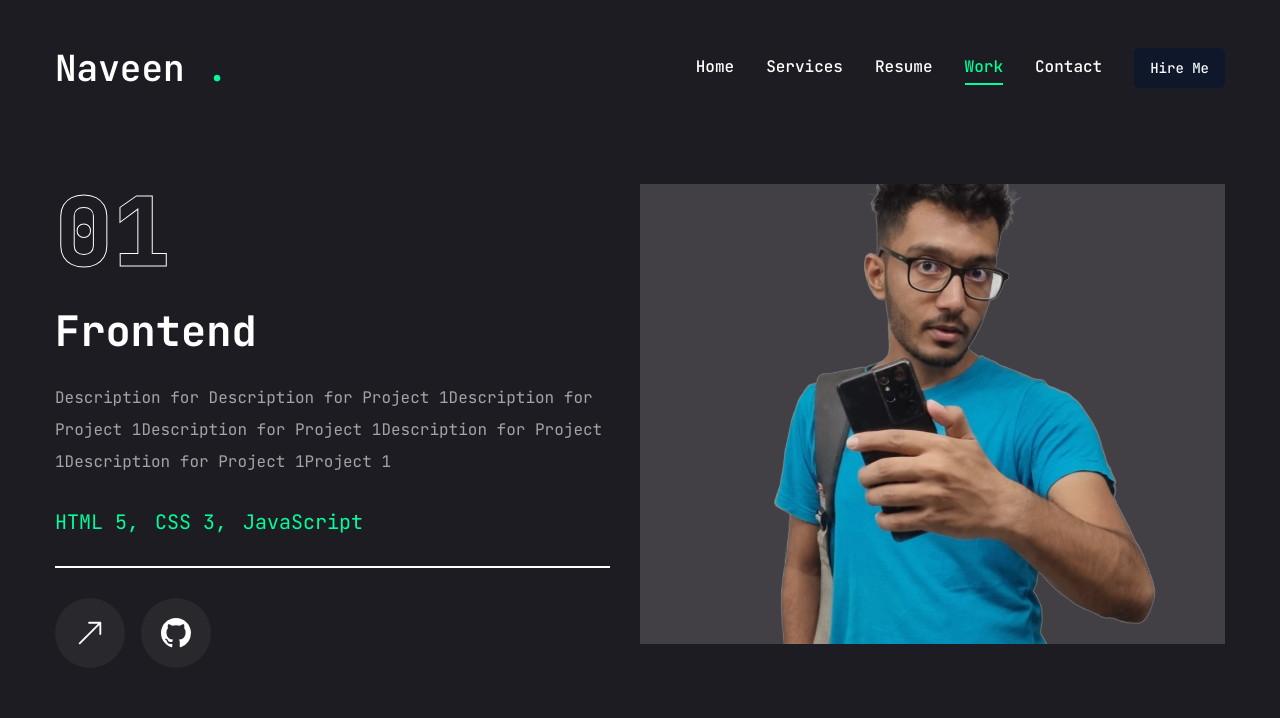
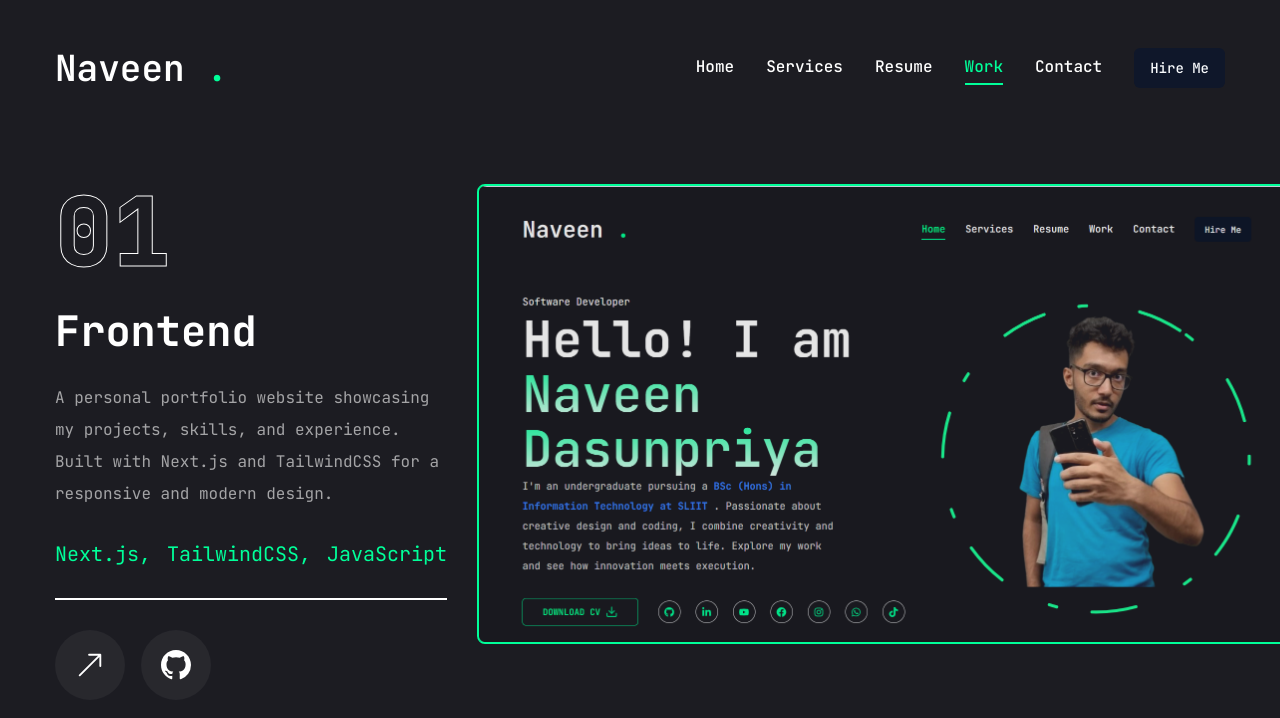
Before and after one commit to SouroN21/Portfolio_, a Next.js app: page /work in a window 1280 px wide. Shown: the top 718 px of the page. Built offline with nearby package versions, Linux system fonts and the light colour scheme.

Commit message:
project1

```diff
--- a/app/page.jsx
+++ b/app/page.jsx
@@ -10,11 +10,11 @@ const Home = () => {
           <div className="order-2 text-center xl:text-left xl:order-none">
             <span>Software Developer</span>
             <h1 className="h1">
-              Hello I am <br />
-              <span className="text-accent">Naveen Dasunpriya</span>
+              Hello! I am <br />
+              <span className="bg-gradient-to-b from-accent to-white bg-clip-text text-transparent">Naveen Dasunpriya</span>
             </h1>
             <p className="max-w-[500px] mb-9 text-white/80">
-              I'm an undergraduate pursuing a <span className="font-bold">BSc (Hons) in Information Technology at SLIIT </span>.
+              I'm an undergraduate pursuing a <span className="font-bold text-blue-500">BSc (Hons) in Information Technology at SLIIT </span>.
               Passionate about creative design and coding, I combine creativity and technology to bring ideas to life.
               Explore my work and see how innovation meets execution.
             </p>
--- a/app/work/page.jsx
+++ b/app/work/page.jsx
@@ -23,12 +23,12 @@ const projects = [
     {
         num: "01",
         category: "Frontend",
-        title: "Project 1",
-        description: "Description for Description for Project 1Description for Project 1Description for Project 1Description for Project 1Description for Project 1Project 1",
-        stack: [{ name: "HTML 5" }, { name: "CSS 3" }, { name: "JavaScript" }],
-        image: '/image.png',
-        live: "https://liveproject1.com",
-        github: "https://github.com/project1",
+        title: "Portfolio Website",
+        description: "A personal portfolio website showcasing my projects, skills, and experience. Built with Next.js and TailwindCSS for a responsive and modern design.",
+        stack: [{ name: "Next.js" }, { name: "TailwindCSS" }, { name: "JavaScript" }],
+        image: '/project1.png',
+        live: "https://portfolio-theta-five-91.vercel.app/",
+        github: "https://github.com/SouroN21/Portfolio_",
     },
     {
         num: "02",
@@ -69,9 +69,9 @@ const Work = () => {
                 className="min-h-[80vh] flex flex-col justify-center py-12 xl:px-0"
             >
                 <div className="container mx-auto">
-                    <div className="flex flex-col xl:flex-row xl:gap-[30px]">
-                        <div className="w-full xl:w-[50%] xl:h-[460px] flex flex-col xl:justify-between order-2 xl:order-none">
-                            <div className="flex flex-col gap-[30px] h-[50%]">
+                    <div className="flex flex-col xl:flex-row xl:gap-[30px] ">
+                        <div className="w-full xl:w-[50%] xl:h-[460px] flex flex-col xl:justify-between order-2 xl:order-none ">
+                            <div className="flex flex-col gap-[30px] h-[50%] ">
                                 {/* Outline num */}
                                 <div className="font-extrabold leading-none text-transparent text-8xl text-outline">
                                     {project.num}
@@ -128,16 +128,16 @@ const Work = () => {
                                 </div>
                             </div>
                         </div>
-                        <div className="w-full xl:w-[50%]">
+                        <div className="w-full xl:w-[70%]">
                             <Swiper
                                 spaceBetween={30}
                                 slidesPerView={1}
-                                className="xl:h-[520px] mb-12"
+                                className="xl:h-[520px] mb-12 "
                                 onSlideChange={handleSlideChange}
                             >
                                 {projects.map((project, index) => (
                                     <SwiperSlide key={index} className="w-full">
-                                        <div className="h-[460px] relative group flex justify-center items-center bg-pink-50/20">
+                                        <div className="h-[460px] relative group flex justify-center items-center bg-primary  border-2 border-accent rounded-lg">
                                             {/* Overlay */}
                                             <div className="absolute top-0 bottom-0 z-10 w-full h-full bg-black/10"></div>
                                             {/* Image */}
@@ -145,7 +145,7 @@ const Work = () => {
                                                 <Image
                                                     src={project.image}
                                                     fill
-                                                    className="object-cover"
+                                                    className="object-cover rounded-lg"
                                                     alt={project.title}
                                                 />
                                             </div>
--- a/components/Social.jsx
+++ b/components/Social.jsx
@@ -4,7 +4,7 @@ import {FaGithub, FaLinkedinIn,FaYoutube ,FaFacebook,FaWhatsapp, FaInstagram,FaT
 
 const socials=[
     {icon:<FaGithub/>,path:"https://github.com/SouroN21"},
-    {icon:<FaLinkedinIn/>,path:""},
+    {icon:<FaLinkedinIn/>,path:"https://www.linkedin.com/in/naveen-dasunpriya-336159322"},
     {icon:<FaYoutube/>,path:""},
     {icon:<FaFacebook/>,path:"https://www.facebook.com/profile.php?id=100009860147015"},
     {icon:<FaInstagram/>,path:"https://www.instagram.com/_.souron.__?"},
```
Also changed, not shown: public/image.png, public/project1.png (added).
